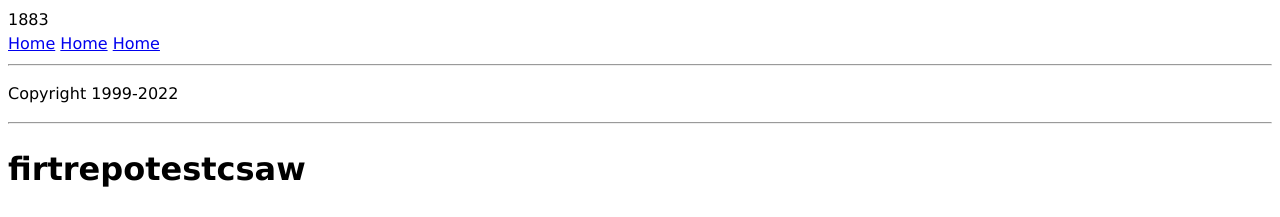
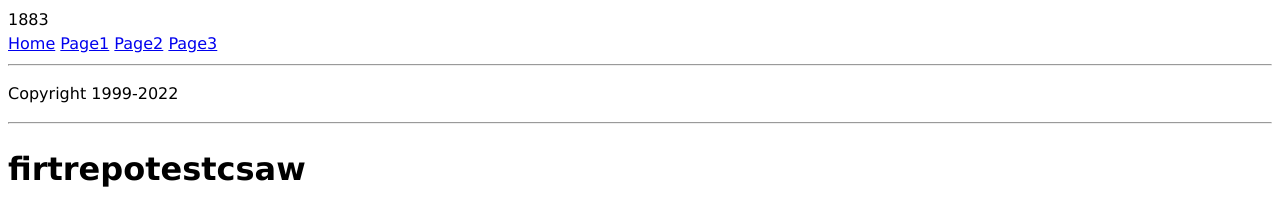
Before and after one commit to csawantgit/firtrepotestcsaw, a Jekyll site: the page built from index.md, in a window 1280 px wide. Shown: the top 217 px of the page. Built offline with Jekyll 4.4.1, drawn with Linux system fonts in a browser that asks for light colours.

Commit message:
test linking to an external site

```diff
--- a/_layouts/demo_template.html
+++ b/_layouts/demo_template.html
@@ -7,8 +7,9 @@
 	<header>{{page.year}}</header>
       <nav>
 	<a href="index.html">Home</a>
-	<a href="page1.html">Home</a>
-	<a href="page2.html">Home</a>
+	<a href="page1.html">Page1</a>
+	<a href="page2.html">Page2</a>
+	<a href="https://www.google.com">Page3</a>
 	</nav>
       <div>
         {{ content }}
```
